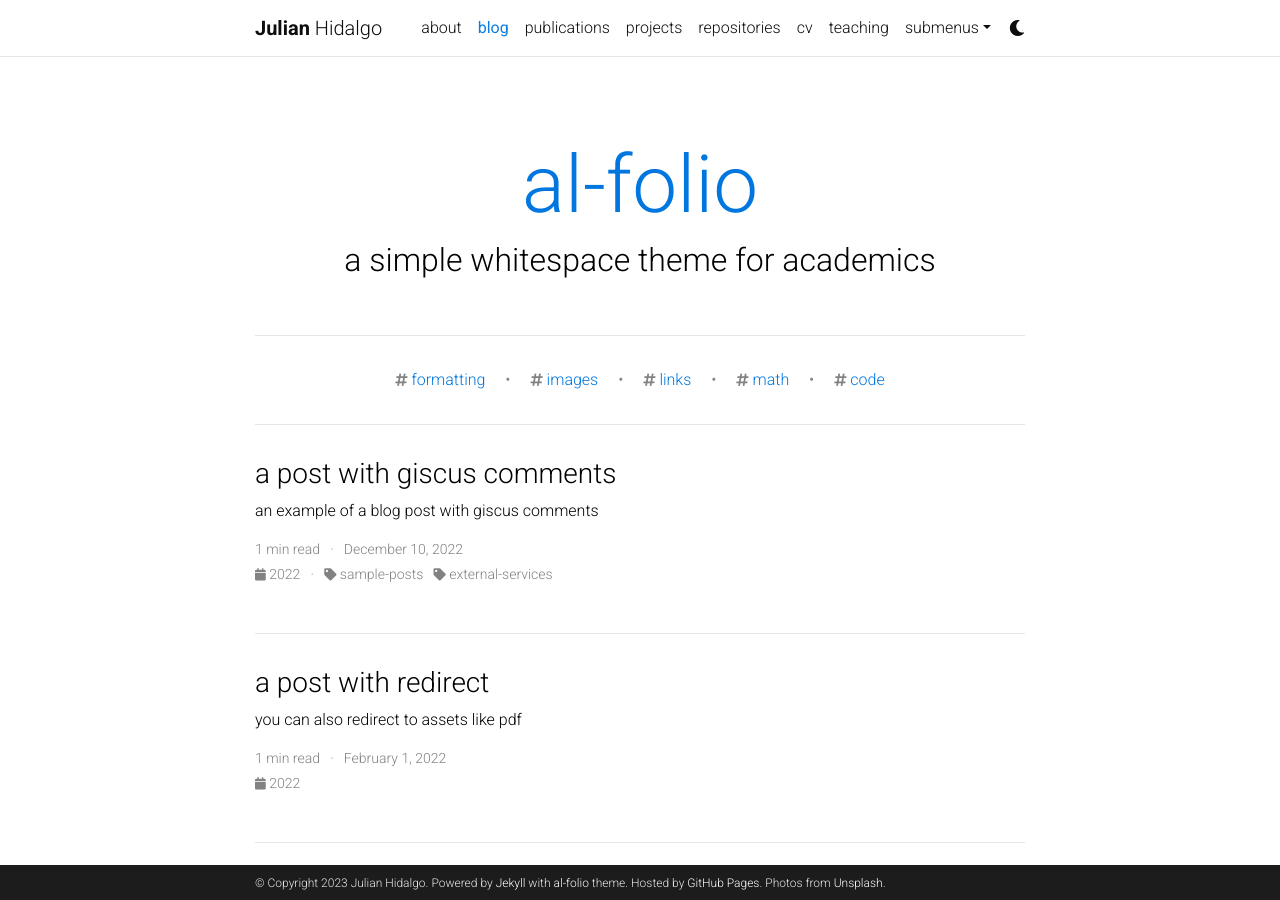
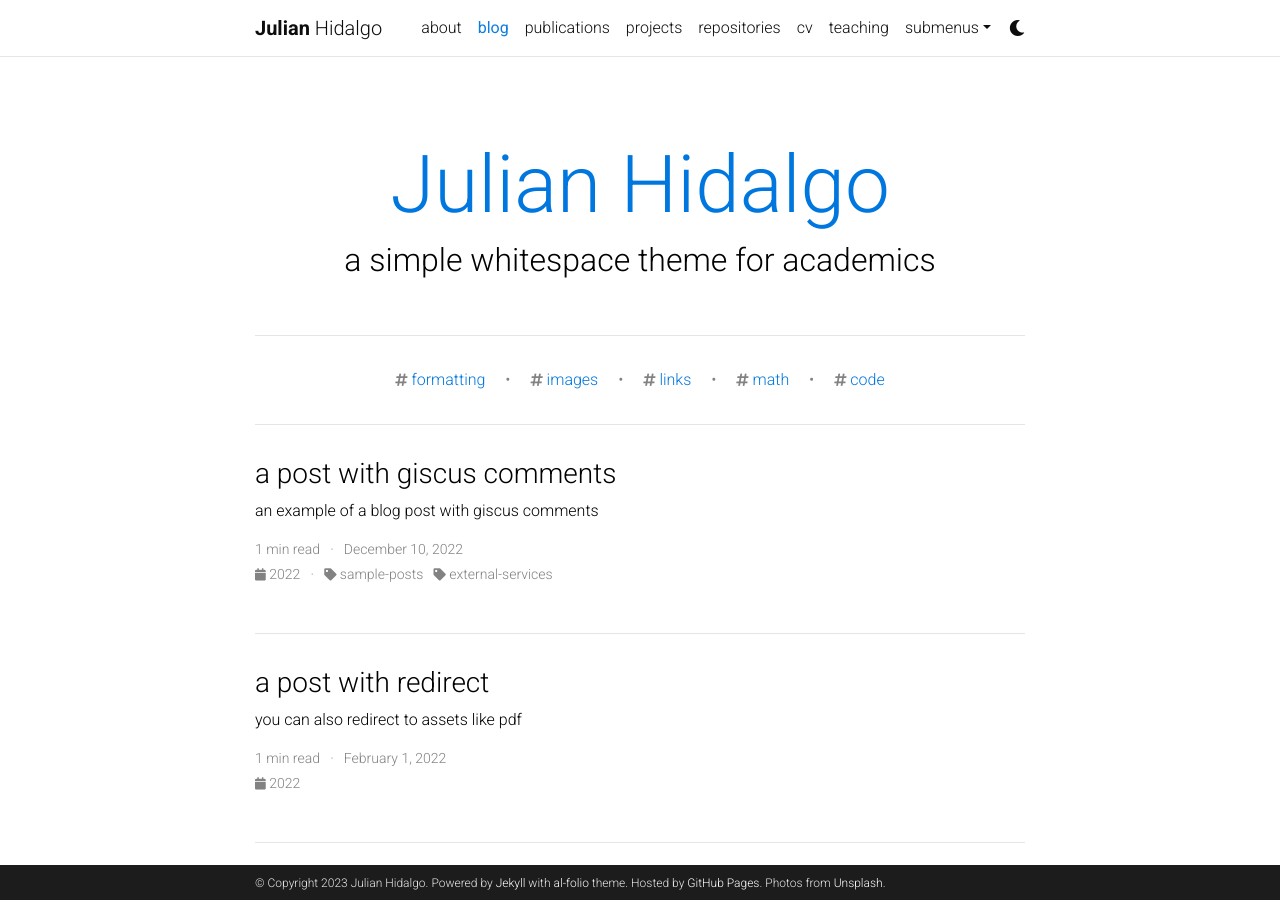
Before and after one commit to JulianHidalgoRodriguez/JulianHidalgoRodriguez.github.io, a Jekyll site: the page built from blog/index.html, in a window 1280 px wide and 900 px high. Built offline with Jekyll 4.4.1, drawn with Linux system fonts in a browser that asks for light colours; the list of posts is cut into pages by our own code; comment, search, counter and statistics services are not loaded; a style sheet for code colours, icons or effects is not loaded.

Commit message:
Update _config.yml

```diff
--- a/_config.yml
+++ b/_config.yml
@@ -120,7 +120,7 @@
 # Blog
 # -----------------------------------------------------------------------------
 
-blog_name: al-folio # blog_name will be displayed in your blog page
+blog_name: Julian Hidalgo # blog_name will be displayed in your blog page
 blog_nav_title: blog # your blog must have a title for it to be displayed in the nav bar
 blog_description: a simple whitespace theme for academics
 permalink: /blog/:year/:title/
```
